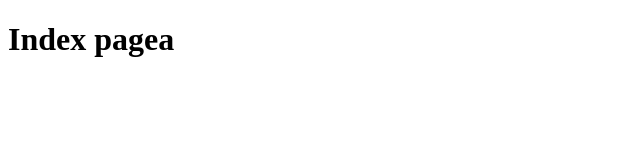
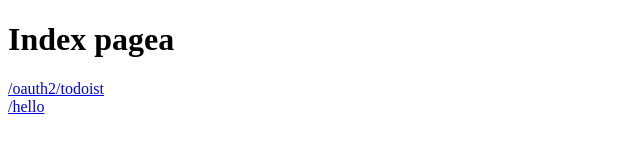
Before and after one commit to xiexed/todoist-yt-sync, a plain HTML site: page resources/public/index.html in a window 1280 px wide. Shown: the whole page, without its empty margins (0-640 px from the left). Drawn offline with Linux system fonts and the light colour scheme.

Commit message:
oauthing on todoist

```diff
--- a/resources/public/index.html
+++ b/resources/public/index.html
@@ -8,5 +8,7 @@
 <h1>
     Index pagea
 </h1>
+<div><a href="oauth2/todoist">/oauth2/todoist</a></div>
+<div><a href="hello">/hello</a></div>
 </body>
 </html>
```
Also changed, not shown: 2 other files.
